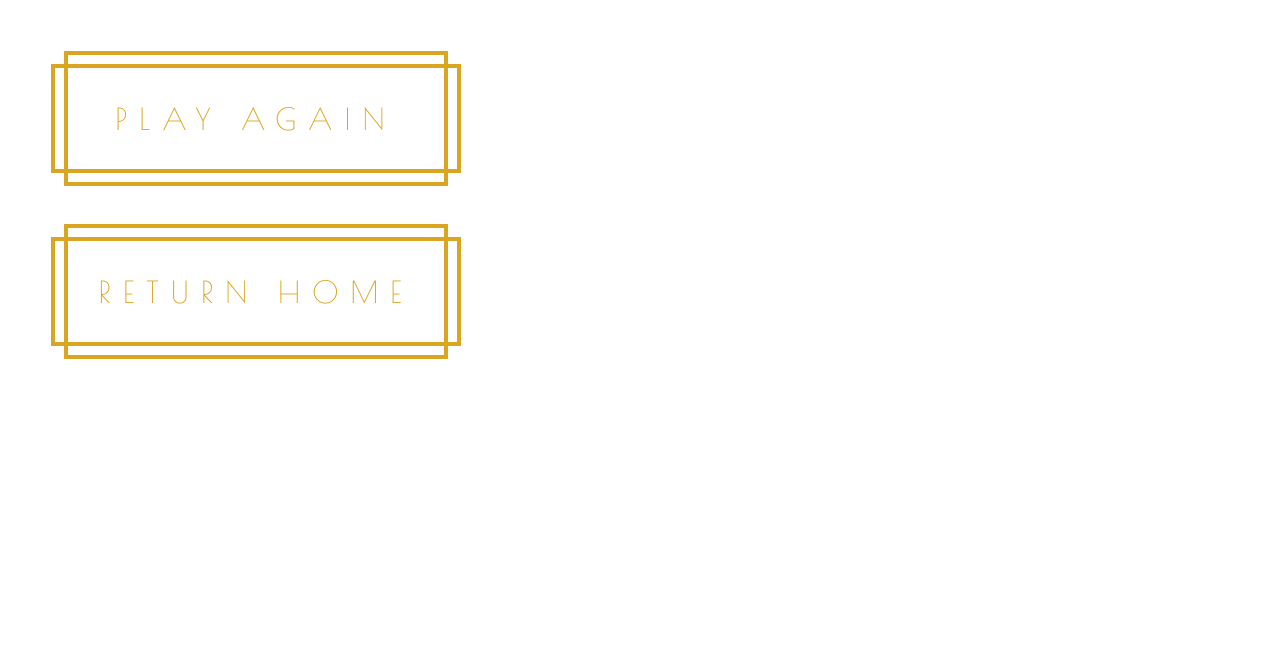
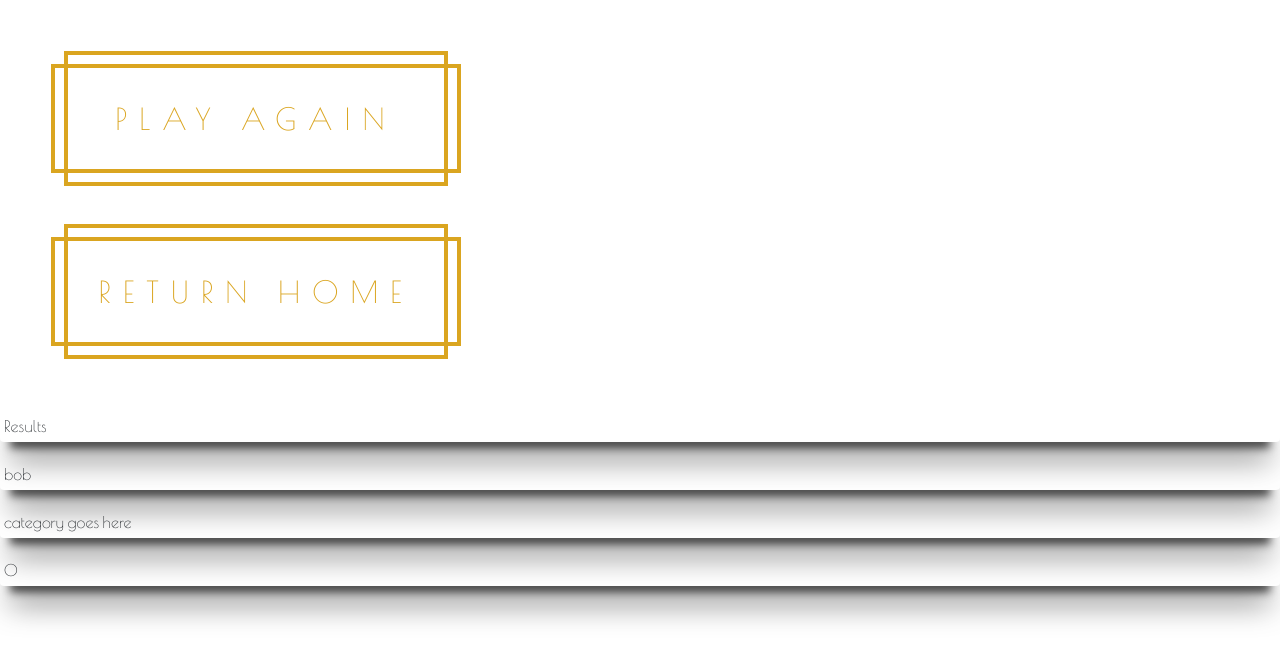
Before and after one commit to partyzl/agatha-quiztees, a React (Create React App) app in the folder client/: page /results in a window 1280 px wide. Shown: the top 662 px of the page. Built offline with nearby package versions, Linux system fonts and the light colour scheme.

Commit message:
score shows on results

```diff
--- a/client/src/Pages/Results/index.js
+++ b/client/src/Pages/Results/index.js
@@ -1,30 +1,51 @@
-import React, { useEffect } from 'react'
+import React, { useEffect, useState } from 'react'
 import { useDispatch, useSelector } from 'react-redux'
 import { getQuestions, endGame } from '../../actions'
-import { Button } from '../../components'
+import { LeaderboardList, Button } from '../../components'
 
 const Results = () => {
     const dispatch = useDispatch()
     const gameData = useSelector(state => state.gameplay)
     const quizData = useSelector(state => state.quizInfo)
 
+    //const [playerScore, setPlayerScore] = useState()
+    const [result, setResult] = useState()
+    const [resultsBoard, setResultsBoard] = useState()
+
 
     useEffect(() => {
-        calculateScores(gameData)
-    }, [])
+        if (!result) {
+            setResult({
+                username: 'bob',
+                category: 'category goes here',
+                score: calculateScores()
+            })
+        } else{
+            setResultsBoard(<LeaderboardList scores={result} />)
+        }
+    }, [result])
 
-    function calculateScores(data) {
-
-        // for(let i=0; i<data.answers.length; i++){
-        //     if (data.answers[i] == quizData.questions[i].correct_answer){
-        //         correct_count
-        //     }
-        // }
+    function calculateScores() {
+        console.log('is running')
+        let correctAnswers = 0;
+        let streak = 0
+        for (let i = 0; i < gameData.answers.length; i++) {
+            if (gameData.answers[i] == 'correct') {
+                correctAnswers++;
+                streak++;
+            }
+            else {
+                streak = 0;
+            }
+        }
+        console.log(correctAnswers)
+        const score = streak < quizData.questions.length * 0.5 ? correctAnswers + 0 : correctAnswers;
+        return score;
+    }
 
 
 
-        return null
-    }
+
 
     async function playAgain() {
         await getQuestions(dispatch, quizData.settings)
@@ -40,6 +61,8 @@ const Results = () => {
         <div>
             <Button onClick={playAgain} value='play again' />
             <Button onClick={goHome} value='return home' />
+            <p>Results</p>
+            {resultsBoard}
         </div>
     )
 }
--- a/client/src/components/Leaderboard/index.js
+++ b/client/src/components/LeaderboardList/index.js
@@ -1,7 +1,8 @@
 import React from "react";
 
-const Leaderboardlist = ({ scores }) => {
+const LeaderboardList = ({ scores }) => {
   //for loop
+
   return (
     <>
       <div className="leaderboard-item">
@@ -13,4 +14,4 @@ const Leaderboardlist = ({ scores }) => {
   );
 };
 
-export default Leaderboardlist;
+export default LeaderboardList;
--- a/client/src/components/index.js
+++ b/client/src/components/index.js
@@ -4,4 +4,4 @@ export { default as Scorebanner } from "./Scorebanner";
 export { default as QuestionCard } from "./QuestionCard";
 export { default as Countdown } from "./Countdown";
 export { default as SimpleSlider } from "./SimpleSlider";
-export { default as LeaderboardList } from "./Leaderboard";
+export { default as LeaderboardList } from "./LeaderboardList";
```
